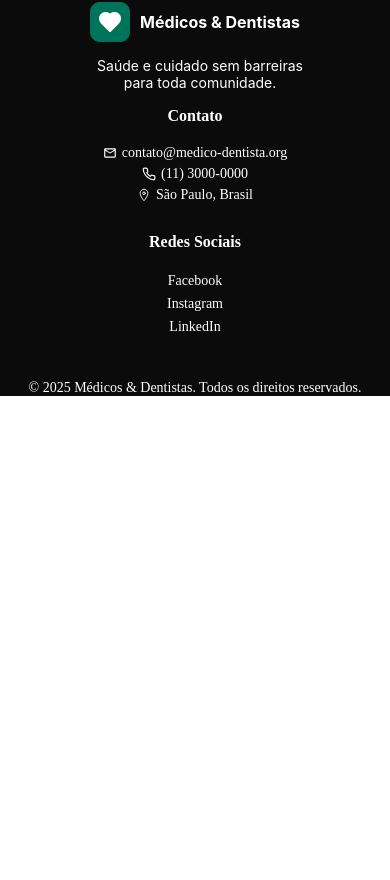
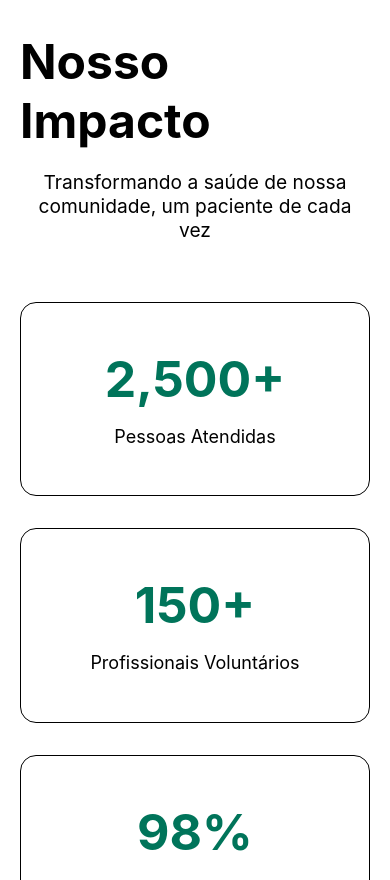
Before and after one commit to thaisNY/M-dicos-Dentistas---Desafio---VNW, a React (Vite) app in the folder vite-project/: page / in a window 390 px wide. Shown: the part 1664-2544 px from the top of the page. Before the commit the page ends 2060 px from the top, so only its background shows below. Built offline with nearby package versions, Linux system fonts and the light colour scheme.

Commit message:
Section Impact

```diff
--- a/vite-project/src/components/home/Impact/Impact.jsx
+++ b/vite-project/src/components/home/Impact/Impact.jsx
@@ -1,10 +1,21 @@
-import React from 'react'
+import s from './Impact.module.scss'
+import Card from '../../ui/card/Card'
+
 
 const Impact = () => {
   return (
-    <div>
+    <section className={s.impact}>
+      <h1 className={s.titleImpact}>Nosso Impacto</h1>
+      <p className={s.subtitle}>Transformando a saúde de nossa comunidade, um paciente de cada vez</p>
 
-    </div>
+      <div className={s.cardsContainer}>
+        <Card content={{ title: "2,500+", description: "Pessoas Atendidas" }} variant="card-impact" />
+        <Card content={{ title: "150+", description: "Profissionais Voluntários" }} variant="card-impact" />
+        <Card content={{ title: "98%", description: "Satisfação dos Pacientes" }} variant="card-impact" />
+        <Card content={{ title: "5+", description: "Anos de Dedicação" }} variant="card-impact" />
+      </div>
+
+    </section>
   )
 }
 
--- a/vite-project/src/components/home/Impact/Impact.module.scss
+++ b/vite-project/src/components/home/Impact/Impact.module.scss
@@ -0,0 +1,62 @@
+.impact{
+    min-height: 50vh;
+    display: flex;
+    flex-direction: column;
+    align-items: flex-start; // <-- não centraliza tudo
+    background-color: #FFFFFF;
+    padding: 60px 80px; // mais espaço lateral
+    gap: 20px;
+
+
+    .titleImpact{
+        font-size: 3rem;
+        color: #000000;
+        font-family: 'Inter', sans-serif;
+        font-weight: 700;
+        max-width: 1400px; // Alinha com o limite dos cards
+        text-align: left;
+    }
+
+    .subtitle {
+        font-size: 1.2rem;
+        color: #000;
+        font-family: 'Inter', sans-serif;
+        max-width: 700px;
+    }
+
+    .cardsContainer{
+        display: flex;
+        justify-content: center;
+        gap: 32px;
+        width: 100%;
+        margin-top: 40px;
+    }
+}
+
+@media (max-width: 768px) {
+
+  .impact {
+    padding: 60px 20px;
+    align-items: center; // centraliza tudo no mobile
+    text-align: center;
+  }
+
+  .titleImpact {
+    font-size: 2.2rem;
+    text-align: center;
+  }
+
+  .subtitle {
+    font-size: 1rem;
+    text-align: center;
+    max-width: 100%;
+  }
+
+  .cardsContainer {
+    flex-direction: column; // um card por linha
+    align-items: center;
+    gap: 24px;
+    margin-top: 30px;
+  }
+
+}
--- a/vite-project/src/components/ui/card/Card.module.scss
+++ b/vite-project/src/components/ui/card/Card.module.scss
@@ -1,7 +1,5 @@
-.card-white {
-
+%card-base {
     border-radius: 16px;
-    border: 1px solid rgba(255, 255, 255, 0.4);
     max-width: 380px;
     width: 100%;
     padding: 46px 24px;
@@ -10,22 +8,47 @@
     align-items: center;
     justify-content: center;
     text-align: center;
-    background-color: transparent; // na imagem parece fundo igual à section
+    background-color: transparent;
     min-height: 130px;
 
     .title {
         font-family: 'Inter', sans-serif;
         font-weight: 700;
-        font-size: 1.875rem;
-        color: #FFFFFF;
-        margin-bottom: 15px; // Espaço entre título e texto
+        margin-bottom: 15px;
     }
 
     .description {
         font-family: 'Inter', sans-serif;
         font-weight: 400;
         font-size: 1.125rem;
-        color: #FFFFFF;
-        line-height: 1.4;   // Melhora a leitura
+        line-height: 1.4;
     }
 }
+
+.card-white {
+    @extend %card-base;
+    border: 1px solid rgba(255, 255, 255, 0.4);
+
+    .title {
+        font-size: 1.875rem;
+        color: #FFFFFF;
+    }
+
+    .description {
+        color: #FFFFFF;
+    }
+}
+
+.card-impact {
+    @extend %card-base;
+    border: 1px solid #000000;
+
+    .title {
+        font-size: 3.125rem;
+        color: #00745A;
+    }
+
+    .description {
+        color: #000000;
+    }
+}
--- a/vite-project/src/pages/Home.jsx
+++ b/vite-project/src/pages/Home.jsx
@@ -1,12 +1,13 @@
 import HeroSection from '../components/home/HeroSection/HeroSection'
 import Footer from '../components/layout/footer/Footer'
 import Mission from '../components/home/Mission/Mission'
+import Impact from '../components/home/Impact/Impact'
 const Home = () => {
   return (
     <main>
       <HeroSection />
       <Mission />
-
+      <Impact />
     </main>
   )
 }
```
